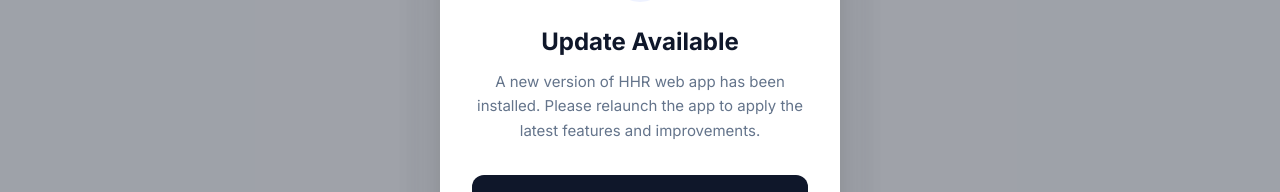
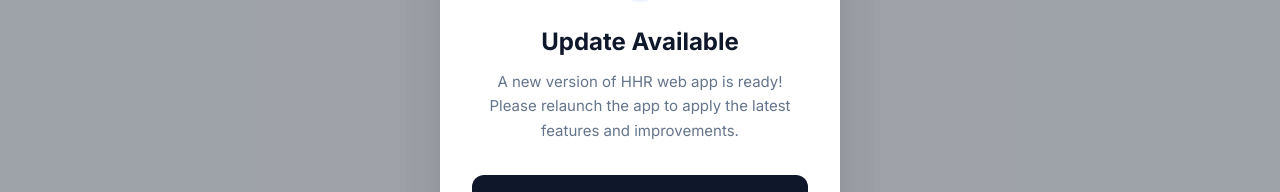
Before and after one commit to bryhudson/honeymoon-haven, a React (Vite) app: page /#/login in a window 1280 px wide. Shown: the part 286-478 px from the top of the page. Built offline with nearby package versions, Linux system fonts and the light colour scheme; no server answers.

Commit message:
chore: tweak modal text flavor

```diff
--- a/package.json
+++ b/package.json
@@ -1,7 +1,7 @@
 {
   "name": "hhr",
   "private": true,
-  "version": "2.87.260",
+  "version": "2.87.261",
   "type": "module",
   "homepage": "https://hhr-trailer-booking.web.app",
   "scripts": {
--- a/src/components/ui/UpdateAvailableModal.jsx
+++ b/src/components/ui/UpdateAvailableModal.jsx
@@ -17,7 +17,7 @@ export function UpdateAvailableModal({ onReload }) {
                 <h1 className="text-2xl font-bold text-slate-900 mb-3">Update Available</h1>
 
                 <p className="text-slate-500 mb-8 text-[15px] leading-relaxed">
-                    A new version of HHR web app has been installed. Please relaunch the app to apply the latest features and improvements.
+                    A new version of HHR web app is ready! Please relaunch the app to apply the latest features and improvements.
                 </p>
 
                 <button
```
